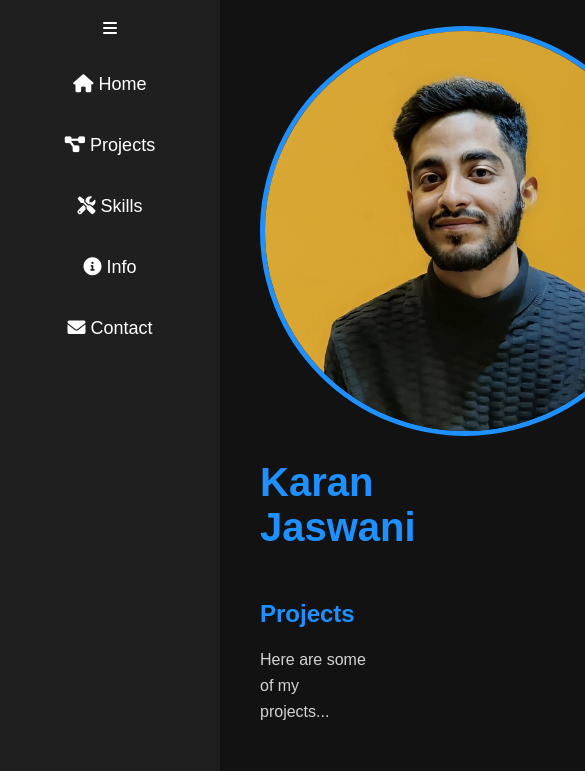
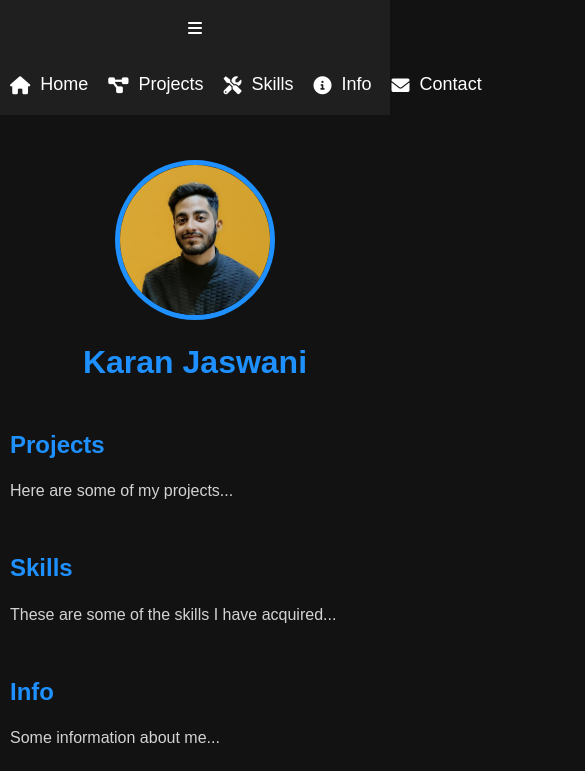
Before and after one commit to Macret16/Karan-Jaswani, a plain HTML site: page index.html in a window 390 px wide. Shown: the top 771 px of the page, 585 px wide, since content can reach past the window. Drawn offline with Linux system fonts and the light colour scheme.

Commit message:
Update styles.css

```diff
--- a/css/styles.css
+++ b/css/styles.css
@@ -14,6 +14,7 @@ body {
     background-color: #1f1f1f;
     padding-top: 20px;
     text-align: center;
+    transition: width 0.3s;
 }
 
 .sidebar ul {
@@ -29,10 +30,16 @@ body {
     color: #ffffff;
     text-decoration: none;
     font-size: 18px;
-    display: block;
+    display: flex;
+    align-items: center;
+    justify-content: center;
     transition: color 0.3s, background-color 0.3s;
     padding: 10px;
     border-radius: 50px;
+}
+
+.sidebar ul li a i {
+    margin-right: 10px;
 }
 
 .sidebar ul li a:hover {
@@ -43,22 +50,23 @@ body {
 .content {
     margin-left: 240px;
     padding: 20px;
+    transition: margin-left 0.3s;
 }
 
 .main-profile {
     text-align: center;
-    margin-top: 5%;
+    margin-top: 10%;
 }
 
 .profile-pic {
-    width: 400px;
-    height: 400px;
+    width: 250px;
+    height: 250px;
     border-radius: 50%;
     border: 5px solid #1e90ff;
 }
 
 h1 {
-    font-size: 2.5em;
+    font-size: 3em;
     color: #1e90ff;
     margin-top: 20px;
 }
@@ -83,3 +91,39 @@ p {
     line-height: 1.6;
     color: #d3d3d3;
 }
+
+/* Responsive design for mobile phones */
+@media (max-width: 768px) {
+    .sidebar {
+        width: 100%;
+        height: auto;
+        position: relative;
+    }
+
+    .sidebar ul {
+        display: flex;
+        justify-content: space-around;
+    }
+
+    .content {
+        margin-left: 0;
+        padding: 10px;
+    }
+
+    .main-profile {
+        margin-top: 5%;
+    }
+
+    .profile-pic {
+        width: 150px;
+        height: 150px;
+    }
+
+    h1 {
+        font-size: 2em;
+    }
+
+    h2 {
+        font-size: 1.5em;
+    }
+}
```
